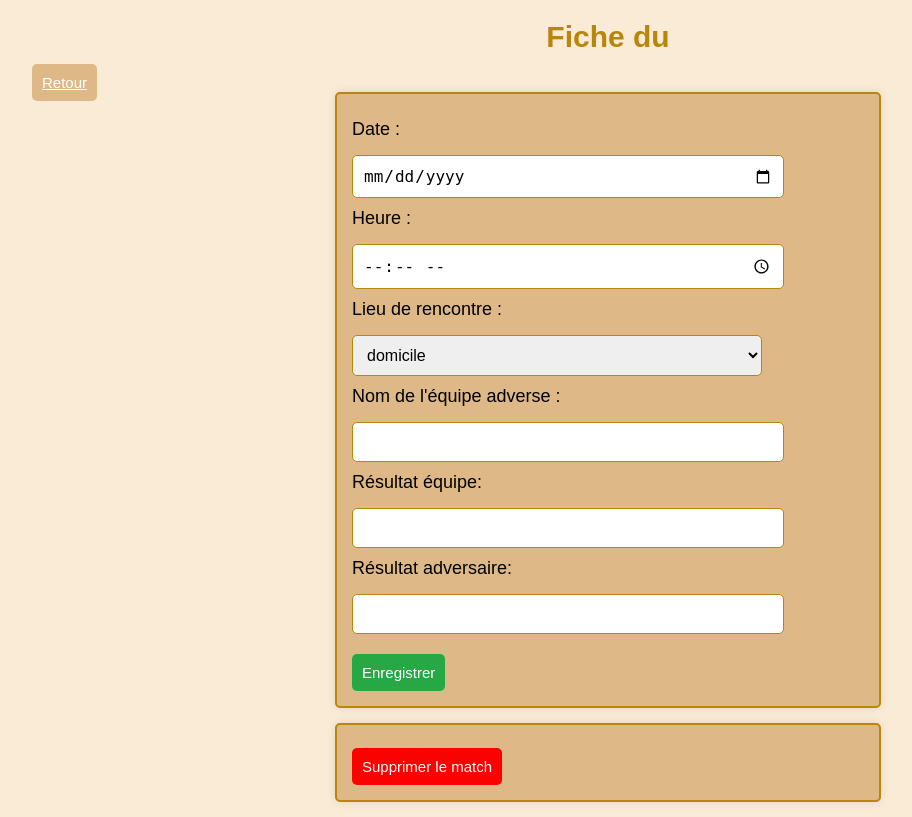
After one commit to FruitPassion/demo-projet-php, a PHP site: page /pages/FicheMatch.php in a window 1280 px wide. The commit adds this page. Shown: the whole page, without its empty margins (32-944 px from the left). Run offline with PHP 8.4, Linux system fonts and the light colour scheme; the template is opened without the code that fills it, so the values that code supplies are empty.

Commit message:
match
Création fiche match , fix ajouter match et page match.
Modification table match dans init.sql

```diff
--- /dev/null
+++ b/php/css/FicheMatch.css
@@ -0,0 +1,230 @@
+body {
+    font-family: Arial, sans-serif;
+    background-color: antiquewhite;
+    margin: 0;
+    padding: 0;
+}
+
+h1 {
+    text-align: center;
+    font-size: 30px;
+    font-weight: bold;
+    color: darkgoldenrod;
+    margin-top: 20px;
+}
+
+/* Section des commentaires */
+.commentaires {
+    width: 50%; /* Valeur réduite */
+    max-width: 610px; /* Limite la largeur maximale à 600px */
+    margin: 10px auto; /* Réduit l'espacement autour */
+    padding: 10px; /* Réduit l'espacement interne */
+    background-color: burlywood;
+    border-radius: 5px;
+    border: 2px solid darkgoldenrod;
+    box-shadow: 0 0 8px rgba(0, 0, 0, 0.1);
+}
+/* Liste des commentaires */
+.commentaires ul {
+    list-style-type: none;
+    padding: 0;
+    margin: 0;
+}
+
+/* Chaque commentaire */
+.commentaire {
+    margin-bottom: 15px;
+    padding: 10px;
+    background-color: antiquewhite;
+    border-radius: 5px;
+    border: 1px solid darkgoldenrod;
+    box-shadow: 0 0 5px rgba(0, 0, 0, 0.1);
+}
+
+.commentaire .date-commentaire {
+    font-size: 12px;
+    color: #6c6c6c;
+    margin-bottom: 5px;
+}
+
+.commentaire p {
+    font-size: 16px;
+    color: #333;
+    line-height: 1.5;
+}
+
+/* Formulaire */
+form {
+    width: 40%;
+    margin: 0 auto;
+    padding: 15px;
+    background-color: burlywood;
+    border-radius: 5px;
+    border: 2px solid darkgoldenrod;
+    box-shadow: 0 0 10px rgba(0, 0, 0, 0.1);
+    margin-bottom: 15px;
+}
+
+form label {
+    display: block;
+    margin: 10px 0;
+    font-size: 18px;
+}
+
+form input, form select, form textarea {
+    width: 80%;
+    padding: 10px;
+    font-size: 16px;
+    margin-top: 5px;
+    border: 1px solid darkgoldenrod;
+    border-radius: 5px;
+}
+
+form textarea {
+    resize: vertical;
+    height: 100px;
+}
+
+
+/* Boutons */
+.enregistrer {
+    padding: 10px 10px;
+    background-color: #28a745;
+    color: white;
+    border: none;
+    cursor: pointer;
+    border-radius: 5px;
+    transition: background-color 0.2s ease;
+    font-size: 15px;
+    margin-top: 15px;
+}
+
+.enregistrer:hover {
+    background-color: #218838;
+}
+
+/* Lien de retour */
+.return {
+    padding: 10px 10px;
+    background-color: burlywood;
+    color: white;
+    border: none;
+    cursor: pointer;
+    border-radius: 5px;
+    font-size: 15px;
+    margin-top: 0%;
+    transition: background-color 0.2s ease;
+    margin-left: 5%;
+}
+
+.return:hover {
+    background-color: rgb(233, 194, 144);
+}
+
+/* Style pour le formulaire de suppression */
+form input[type="hidden"] {
+    display: none;
+}
+
+form button[type="submit"] {
+    background-color: red;
+    margin-top: 8px;
+}
+
+form button[type="submit"]:hover {
+    background-color: darkred;
+}
+
+/* Style pour enregistrer*/
+form button[type="save"] {
+    padding: 10px;
+    background-color: #28a745;
+    color: white;
+    border: none;
+    cursor: pointer;
+    border-radius: 5px;
+    font-size: 15px;
+    margin-top: 20px;
+    transition: background-color 0.2s ease;
+}
+
+form button[type="save"]:hover {
+    background-color: #218838;
+}
+
+.photo-container {
+    display: flex;
+    justify-content: center;
+    align-items: center;
+    position: relative;
+}
+
+.photo {
+    width: 150px;
+    height: 150px;
+    border-radius: 50%;
+    object-fit: cover;
+    cursor: pointer;
+    border: 3px solid darkgoldenrod;
+}
+
+.photo:hover {
+    opacity: 0.8;
+}
+
+.menu-container {
+    position: absolute;
+    top: 20px;
+    left: 20px;
+}
+
+.menu-button {
+    background-color: darkgoldenrod;
+    color: white;
+    padding: 10px;
+    border: none;
+    border-radius: 5px;
+    cursor: pointer;
+    font-size: 24px;
+}
+
+.menu-content {
+    display: none;
+    position: absolute;
+    top: 40px;
+    left: 0;
+    background-color: antiquewhite;
+    border: 1px solid darkgoldenrod;
+    border-radius: 5px;
+    width: 150px;
+    box-shadow: 0px 8px 16px rgba(0, 0, 0, 0.1);
+    z-index: 1;
+}
+
+.menu-content a {
+    color: black;
+    padding: 12px 16px;
+    text-decoration: none;
+    display: block;
+    border-bottom: 1px solid darkgoldenrod;
+}
+
+.menu-content a:hover {
+    background-color: burlywood;
+}
+
+.menu-button:focus + .menu-content,
+.menu-content:hover {
+    display: block;
+}
+
+/* Section des commentaires */
+.commentaires {
+    width: 60%;
+    margin: 20px auto;
+    padding: 15px;
+    background-color: burlywood;
+    border-radius: 5px;
+    border: 2px solid darkgoldenrod;
+    box-shadow: 0 0 10px rgba(0, 0, 0, 0.1);
+}
--- /dev/null
+++ b/php/pages/FicheMatch.php
@@ -0,0 +1,93 @@
+<?php
+require('../bd/ConnexionBD.php');
+
+// Vérifier si l'ID est fourni
+if (isset($_GET['id'])) {
+    $id = $_GET['id'];
+
+    // Préparer la requête pour récupérer les données du joueur
+    $stmt = $linkpdo->prepare('SELECT * FROM Match_ WHERE Id_Match = ?');
+    $stmt->execute([$id]);
+    $match = $stmt->fetch(PDO::FETCH_ASSOC);
+
+    // Si aucun joueur n'est trouvé
+    if (!$match) {
+        die('Match introuvable.');
+    }
+
+    // Suppression du joueur si le formulaire de suppression est soumis
+    if ($_SERVER['REQUEST_METHOD'] === 'POST' && isset($_POST['supprimer'])) {
+        $stmt = $linkpdo->prepare('DELETE FROM Match_ WHERE Id_Match = ?');
+        $stmt->execute([$id]);
+
+        header('Location: PageMatch.php');
+        exit;
+    }
+
+    // Mise à jour des informations du joueur si le formulaire est soumis
+    if ($_SERVER['REQUEST_METHOD'] === 'POST' && isset($_POST['update'])) {
+        $Date = $_POST['Date_Match'];
+        $Heure = $_POST['Heure'];
+        $Lieu_rencontre = $_POST['Lieu_rencontre'];
+        $Nom_Equipe_Adverse = $_POST['Nom_Equipe_Adverse'];
+        $Resultat_Equipe = $_POST['Resultat_Equipe'];
+        $Resultat_Equipe_Adverse = $_POST['Resultat_Equipe_Adverse'];
+
+        if (empty($Date) || empty($Heure) || !in_array($Lieu_Rencontre, ['Domicile', 'Extérieur'])) {
+            die('Erreur : Champs invalides ou incomplets.');
+        }
+
+        $stmt = $linkpdo->prepare('UPDATE Match_ SET Date_Match = ?, Heure = ?, Lieu_Rencontre = ?, Nom_Equipe_Adverse = ?, Resultat_Equipe = ?, Resultat_Equipe_Adverse = ? WHERE Id_Match = ?');
+        $stmt->execute([$Date, $Heure, $Lieu_Rencontre, $Nom_Equipe_Adverse, $Resultat_Equipe, $Resultat_Equipe_Adverse, $id]);
+
+        header('Location: PageMatch.php');
+        exit;
+    }
+}
+?>
+
+<!DOCTYPE html>
+<html lang="fr">
+<head>
+    <meta charset="UTF-8">
+    <meta name="viewport" content="width=device-width, initial-scale=1.0">
+    <link href="../css/FicheMatch.css" rel="stylesheet">
+    <title>Fiche match</title>
+</head>
+
+<body>
+
+<h1>Fiche du <?= htmlspecialchars($match['Date_Match']) . ' ' . htmlspecialchars($match['Heure']); ?></h1>
+
+<div><a class="return" href="PageMatch.php">Retour</a></div>
+
+<form method="POST">
+<label for="Date_Match">Date :</label>
+    <input type="date" id="Date_Match" name="Date_Match" required>
+
+    <label for="Heure">Heure :</label>
+    <input type="time" id="Heure" name="Heure" required>
+
+    <label for="Lieu_rencontre">Lieu de rencontre :</label>
+    <select id="Lieu_rencontre" name="Lieu_rencontre">
+        <option value="Domicile">domicile</option>
+        <option value="Extérieur">extérieur</option>
+    </select>
+
+    <label for="Nom_Equipe_Adverse">Nom de l'équipe adverse :</label>
+    <input type="text" id="Nom_Equipe_Adverse" name="Nom_Equipe_Adverse" required>
+
+    <label for="Resultat_Equipe">Résultat équipe:</label>
+    <input type="number" id="Resultat_Equipe" name="Resultat_Equipe" step="1" required>
+    <label for="Resultat_Equipe_Adverse">Résultat adversaire:</label>
+    <input type="number" id="Resultat_Equipe_Adverse" name="Resultat_Equipe_Adverse" step="1" required>
+
+    <button type="save" name="update">Enregistrer</button>
+</form>
+
+<form method="POST">
+    <input type="hidden" name="supprimer" value="1">
+    <button class="enregistrer" type="submit" onclick="return confirm('Êtes-vous sûr de vouloir supprimer ce match ?');">Supprimer le match</button>
+</form>
+</body>
+</html>
--- a/php/pages/PageJoueurs.php
+++ b/php/pages/PageJoueurs.php
@@ -17,7 +17,6 @@ $joueurs = $stmt->fetchAll(PDO::FETCH_ASSOC);
 
 <header>Mes joueurs</header>
 
-    <!-- Bouton du menu -->
     <div class="menu-container">
         <button class="menu-button">☰</button>
         <div class="menu-content">
@@ -37,7 +36,7 @@ $joueurs = $stmt->fetchAll(PDO::FETCH_ASSOC);
             <th>Nom</th>
             <th>Prénom</th>
             <th>Statut</th>
-            <th>Actions</th>
+            <th>Fiche</th>
         </tr>
     </thead>
     <tbody>
--- a/sql/init.sql
+++ b/sql/init.sql
@@ -16,8 +16,8 @@ CREATE TABLE IF NOT EXISTS Joueur(
 
 CREATE TABLE IF NOT EXISTS Match_(
    Id_Match INT AUTO_INCREMENT,
-   Date_Match DATETIME,
-   Heure DATETIME,
+   Date_Match DATE,
+   Heure TIME,
    Nom_Equipe_Adverse VARCHAR(30) ,
    Lieu_Rencontre ENUM('Domicile', 'Extérieur') DEFAULT 'Domicile',
    Resultat_Equipe INT,
```
Also changed, not shown: php/css/Match.css (+46 -0 lines), php/pages/AjouterMatch.php (+4 -4 lines), php/pages/PageMatch.php (+20 -9 lines), php/css/Joueurs.css (line endings or trailing spaces).
